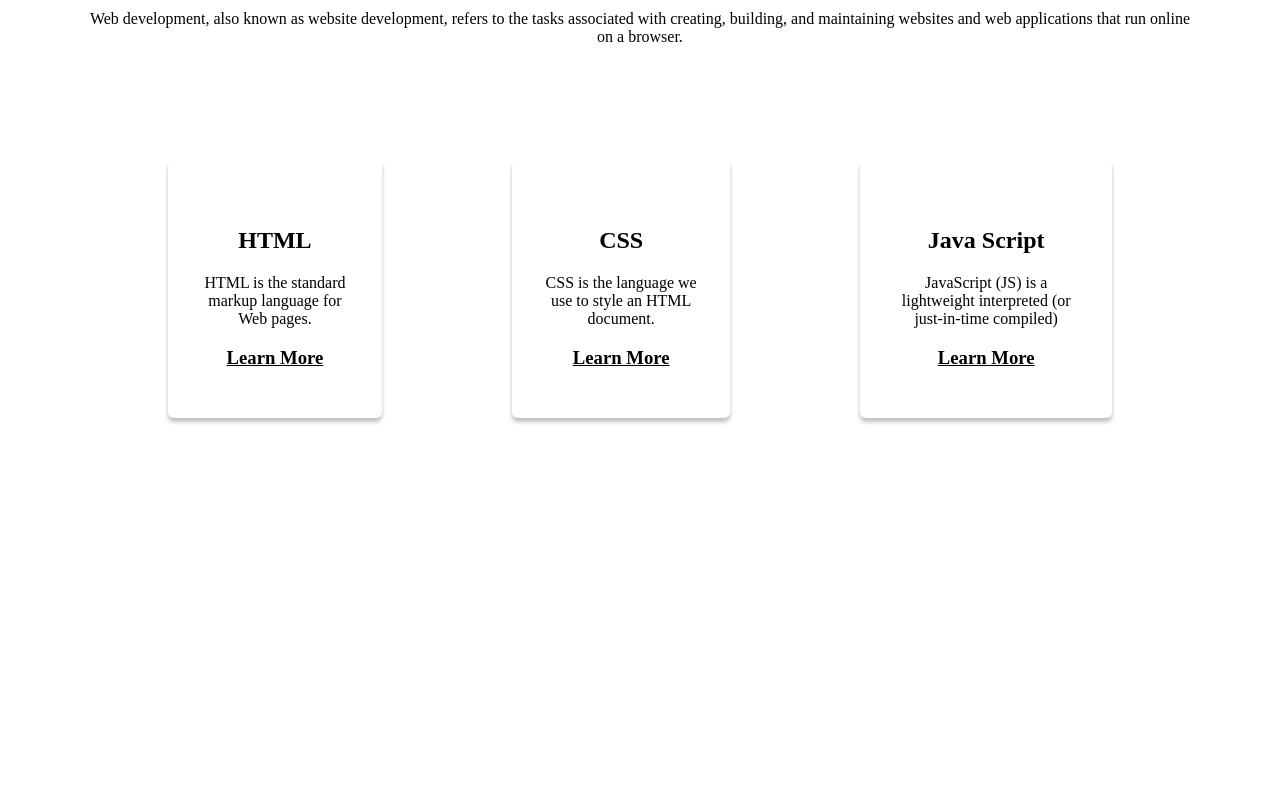
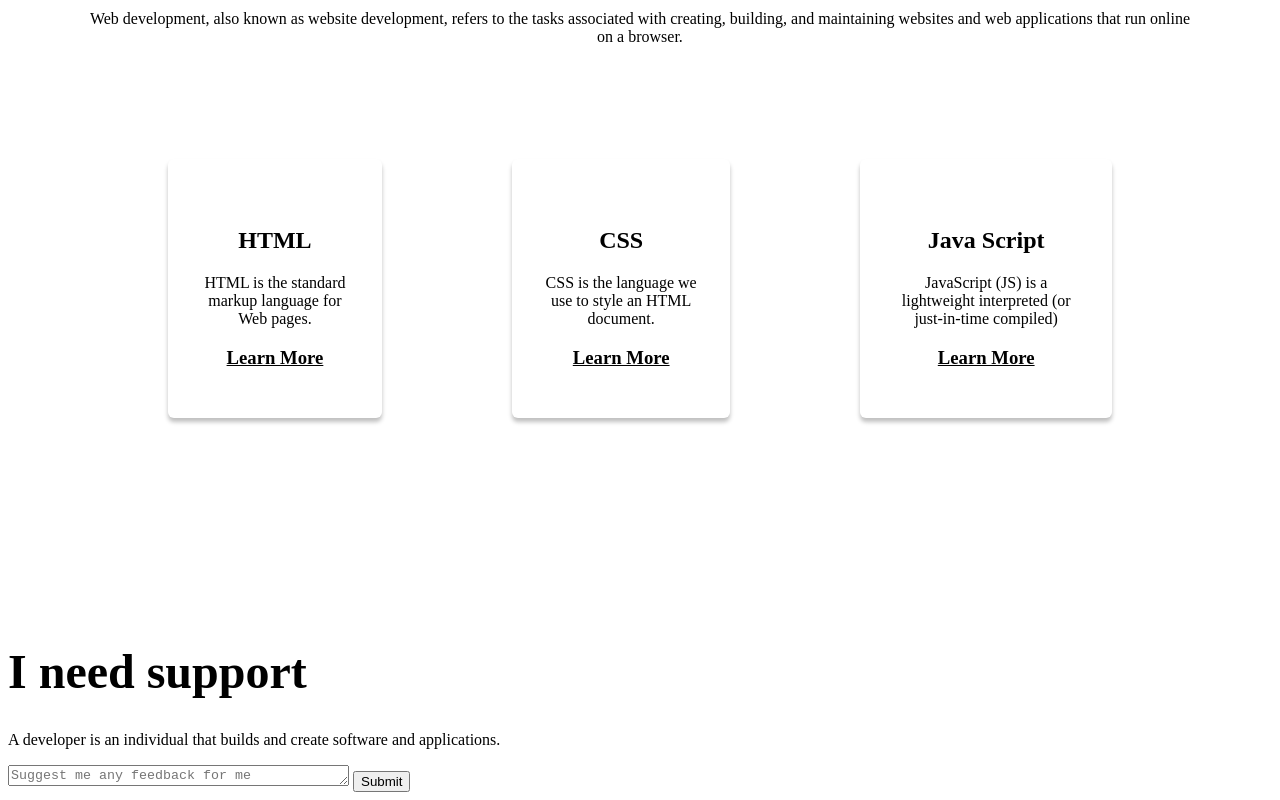
Before and after one commit to Asratlira/my-first-assignment, a plain HTML site: page index.html in a window 1280 px wide. Shown: the part 2177-2977 px from the top of the page. Before the commit the page ends 2797 px from the top, so only its background shows below. Drawn offline with Linux system fonts and the light colour scheme.

Commit message:
added support section

```diff
--- a/index.html
+++ b/index.html
@@ -88,8 +88,12 @@
             <h3 class="learn">Learn More</h3>
         </skill>
     </div>
-
-
+    </div>
+    <div class="support">
+        <h1 class="banner-tittle">I need support</h1>
+        <p class="banner-description">A developer is an individual that builds and create software and applications.</p>
+        <textarea name="" id="" cols="40" rows="1" placeholder="Suggest me any feedback for me"></textarea>
+        <input type="submit" value="Submit">
     </div>
     </footer>
 
```
